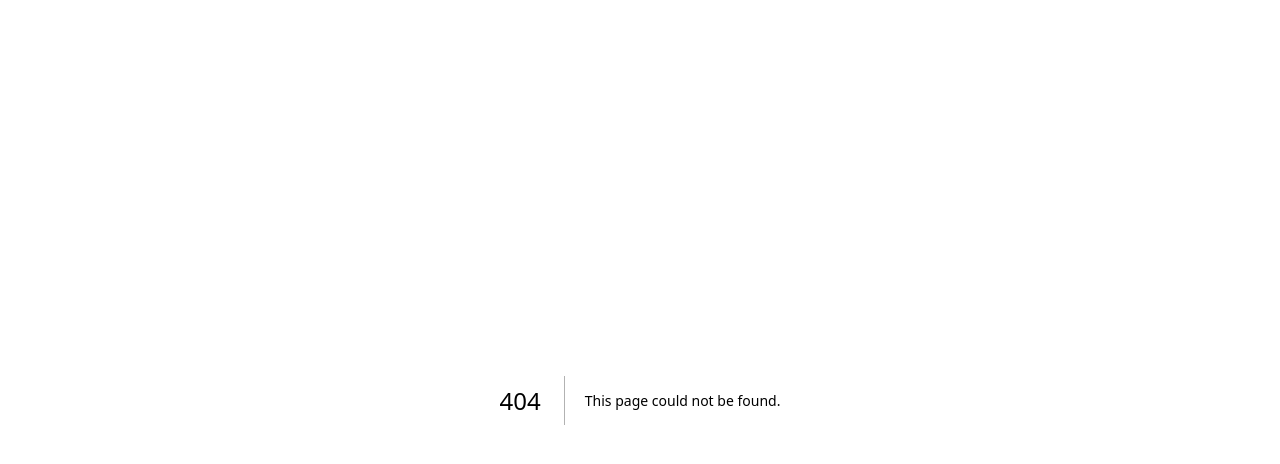
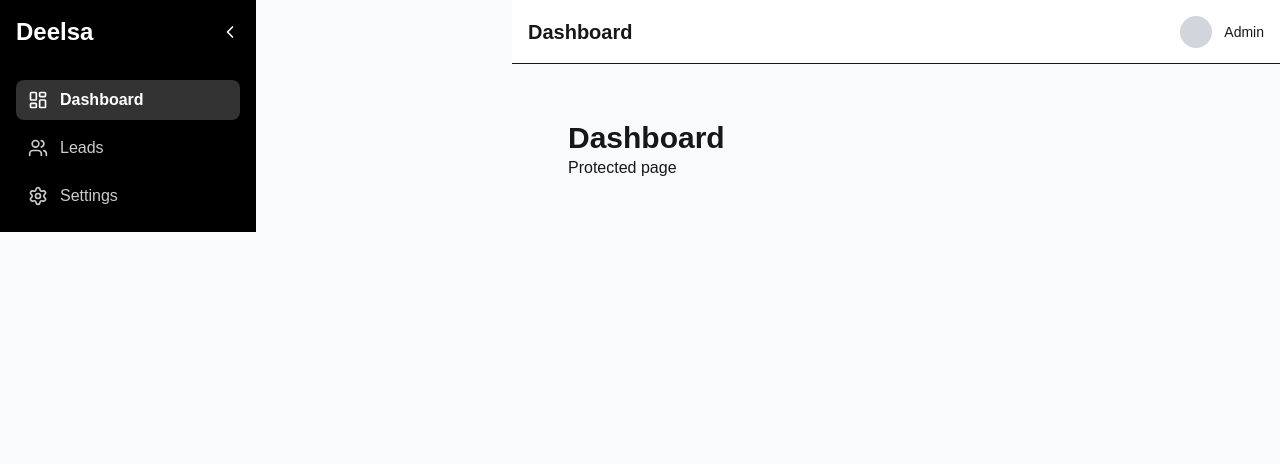
Before and after one commit to nuriddinwelle/Deelsa, a Next.js app: page /dashboard in a window 1280 px wide. Before the commit this address had no page. Shown: the top 464 px of the page. Built offline with nearby package versions, Linux system fonts and the light colour scheme; sample sign-in values are in the browser's storage.

Commit message:
Update delencies

```diff
--- /dev/null
+++ b/app/(auth)/login/page.tsx
@@ -0,0 +1,23 @@
+"use client";
+
+import { useRouter } from "next/navigation";
+
+export default function LoginPage() {
+  const router = useRouter();
+
+  function handleLogin() {
+    localStorage.setItem("auth", "true");
+    router.push("/dashboard");
+  }
+
+  return (
+    <div className="min-h-screen flex items-center justify-center">
+      <button
+        onClick={handleLogin}
+        className="bg-black text-white px-6 py-3 rounded-xl"
+      >
+        Login
+      </button>
+    </div>
+  );
+}
--- /dev/null
+++ b/app/dashboard/components/Header.tsx
@@ -0,0 +1,25 @@
+"use client";
+
+type Props = {
+  onMenuClick: () => void;
+};
+
+export default function Header({ onMenuClick }: Props) {
+  return (
+    <header className="h-16 flex items-center px-4 border-b bg-white">
+      <button
+        onClick={onMenuClick}
+        className="md:hidden mr-4 text-xl"
+      >
+        ☰
+      </button>
+
+      <h1 className="text-xl font-semibold flex-1">Dashboard</h1>
+
+      <div className="flex items-center gap-3">
+        <div className="w-8 h-8 bg-gray-300 rounded-full" />
+        <span className="text-sm">Admin</span>
+      </div>
+    </header>
+  );
+}
--- /dev/null
+++ b/app/dashboard/components/Sidebar.tsx
@@ -0,0 +1,96 @@
+"use client";
+
+import Link from "next/link";
+import { usePathname } from "next/navigation";
+import {
+  LayoutDashboard,
+  Users,
+  Settings,
+  ChevronLeft,
+} from "lucide-react";
+
+type Props = {
+  open: boolean;
+  onClose: () => void;
+  collapsed: boolean;
+  onToggleCollapse: () => void;
+};
+
+export default function Sidebar({
+  open,
+  onClose,
+  collapsed,
+  onToggleCollapse,
+}: Props) {
+  const pathname = usePathname();
+
+  const linkClass = (path: string) =>
+    `
+    flex items-center gap-3 px-3 py-2 rounded-lg transition
+    ${
+      pathname === path
+        ? "bg-white/20 font-semibold"
+        : "opacity-80 hover:opacity-100 hover:bg-white/10"
+    }
+  `;
+
+  return (
+    <>
+      {/* Overlay (mobile) */}
+      {open && (
+        <div
+          onClick={onClose}
+          className="fixed inset-0 bg-black/40 z-40 md:hidden"
+        />
+      )}
+
+      <aside
+        className={`
+          fixed md:static z-50
+          top-0 left-0 h-full
+          bg-black text-white p-4
+          transition-all duration-300
+          ${collapsed ? "w-16" : "w-64"}
+          ${open ? "translate-x-0" : "-translate-x-full"}
+          md:translate-x-0
+        `}
+      >
+        {/* Logo + collapse */}
+        <div className="flex items-center justify-between mb-8">
+          {!collapsed && (
+            <h2 className="text-2xl font-bold">Deelsa</h2>
+          )}
+
+          <button
+            onClick={onToggleCollapse}
+            className="hidden md:block"
+          >
+            <ChevronLeft
+              size={20}
+              className={`transition-transform ${
+                collapsed ? "rotate-180" : ""
+              }`}
+            />
+          </button>
+        </div>
+
+        <nav className="space-y-2">
+          <Link href="/dashboard" onClick={onClose} className={linkClass("/dashboard")}>
+            <LayoutDashboard size={20} />
+            {!collapsed && "Dashboard"}
+          </Link>
+
+          <Link href="/dashboard/leads" onClick={onClose} className={linkClass("/dashboard/leads")}>
+            <Users size={20} />
+            {!collapsed && "Leads"}
+          </Link>
+
+          <Link href="/dashboard/settings" onClick={onClose} className={linkClass("/dashboard/settings")}>
+            <Settings size={20} />
+            {!collapsed && "Settings"}
+          </Link>
+        </nav>
+      </aside>
+    </>
+  );
+}
--- /dev/null
+++ b/app/dashboard/components/StatCard.tsx
@@ -0,0 +1,13 @@
+type Props = {
+  title: string;
+  value: string;
+};
+
+export default function StatCard({ title, value }: Props) {
+  return (
+    <div className="bg-white rounded-2xl p-6 shadow-sm border">
+      <p className="text-gray-500 text-sm">{title}</p>
+      <p className="text-3xl font-bold mt-2">{value}</p>
+    </div>
+  );
+}
--- /dev/null
+++ b/app/dashboard/layout.tsx
@@ -0,0 +1,35 @@
+"use client";
+
+import { useState } from "react";
+import Sidebar from "./components/Sidebar";
+import Header from "./components/Header";
+
+export default function DashboardLayout({
+  children,
+}: {
+  children: React.ReactNode;
+}) {
+  const [open, setOpen] = useState(false);
+  const [collapsed, setCollapsed] = useState(false);
+
+  return (
+    <div className="flex min-h-screen bg-gray-50">
+      <Sidebar
+        open={open}
+        onClose={() => setOpen(false)}
+        collapsed={collapsed}
+        onToggleCollapse={() => setCollapsed(!collapsed)}
+      />
+
+      <div
+        className={`
+          flex-1 flex flex-col transition-all duration-300
+          ${collapsed ? "md:ml-16" : "md:ml-64"}
+        `}
+      >
+        <Header onMenuClick={() => setOpen(true)} />
+        <main className="p-6">{children}</main>
+      </div>
+    </div>
+  );
+}
--- /dev/null
+++ b/app/dashboard/page.tsx
@@ -0,0 +1,30 @@
+"use client";
+
+import { useEffect } from "react";
+import { useRouter } from "next/navigation";
+import StatCard from "./components/StatCard";
+
+export default function DashboardPage() {
+  const router = useRouter();
+
+  useEffect(() => {
+    const auth = localStorage.getItem("auth");
+    if (!auth) {
+      router.push("/login");
+    }
+  }, []);
+
+  return (
+    <div className="p-8">
+      <h1 className="text-3xl font-bold">Dashboard</h1>
+      <p>Protected page</p>
+    </div>
+  );
+  return (
+    <div className="grid grid-cols-1 md:grid-cols-3 gap-6">
+      <StatCard title="Leads" value="124" />
+      <StatCard title="Active Campaigns" value="5" />
+      <StatCard title="Revenue" value="$2,340" />
+    </div>
+  );
+}
--- a/app/layout.tsx
+++ b/app/layout.tsx
@@ -20,9 +20,9 @@ const geistMono = Geist_Mono({
 });
 
 export const metadata: Metadata = {
-  title: "Create Next App",
-  description: "Generated by create next app",
+
 };
+
 
 export default function RootLayout({
   children,
@@ -38,4 +38,5 @@ export default function RootLayout({
       </body>
     </html>
   );
+
 }
--- a/package.json
+++ b/package.json
@@ -9,6 +9,8 @@
     "lint": "eslint"
   },
   "dependencies": {
+    "@supabase/supabase-js": "^2.90.1",
+    "lucide-react": "^0.562.0",
     "next": "16.1.1",
     "react": "19.2.3",
     "react-dom": "19.2.3"
```
Also changed, not shown: 1 other file (tests, documents, lock files or other folders).
